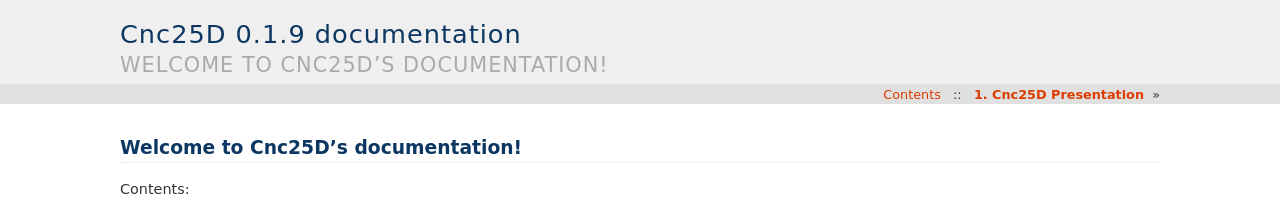
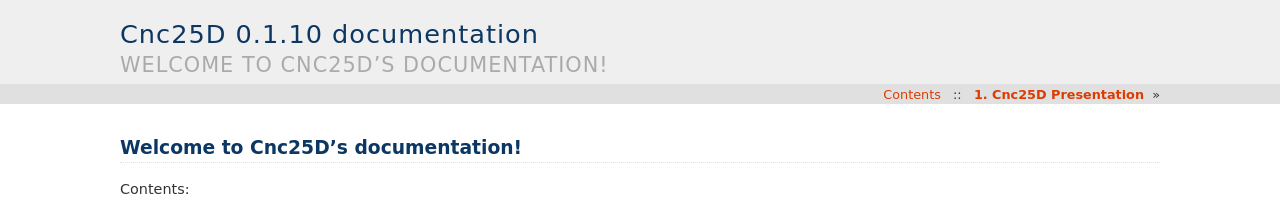
Before and after one commit to charlyoleg/Cnc25D, a Sphinx documentation site: the page built from docs/index.rst, in a window 1280 px wide and 900 px high. Shown: the top 214 px of the window. Built offline with Sphinx 7.4.7, drawn with Linux system fonts in a browser that asks for light colours; formulas are drawn with MathJax 3.

Commit message:
[release] next release number

```diff
--- a/docs/conf.py
+++ b/docs/conf.py
@@ -48,9 +48,9 @@
 # built documents.
 #
 # The short X.Y version.
-version = '0.1.9'
+version = '0.1.10'
 # The full version, including alpha/beta/rc tags.
-release = '0.1.9'
+release = '0.1.10'
 
 # The language for content autogenerated by Sphinx. Refer to documentation
 # for a list of supported languages.
--- a/setup.py
+++ b/setup.py
@@ -23,7 +23,7 @@
 
 setup(
   name='Cnc25D',
-  version='0.1.9',
+  version='0.1.10',
   author='charlyoleg',
   author_email='charlyoleg@fabfolk.com',
   #packages=['cnc25d', 'cnc25d.tests'],
```
